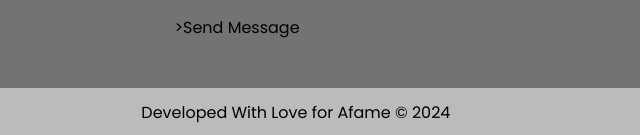
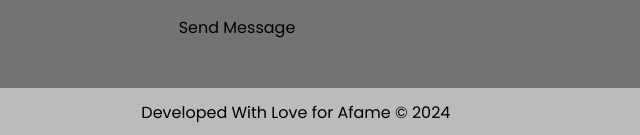
Before and after one commit to manoj120404/landing-page, a plain HTML site: page index.html in a window 1280 px wide. Shown: the part 3715-3850 px from the top of the page, 403-1043 px from the left. Drawn offline with Linux system fonts and the light colour scheme.

Commit message:
Update index.html

```diff
--- a/index.html
+++ b/index.html
@@ -82,9 +82,7 @@
           rows="10 "
           placeholder="Your Message "
         ></textarea>
-
-          >Send Message</a
-        >
+        <a>Send Message</a>
       </form>
     </section>
   <footer class="footer">
```
